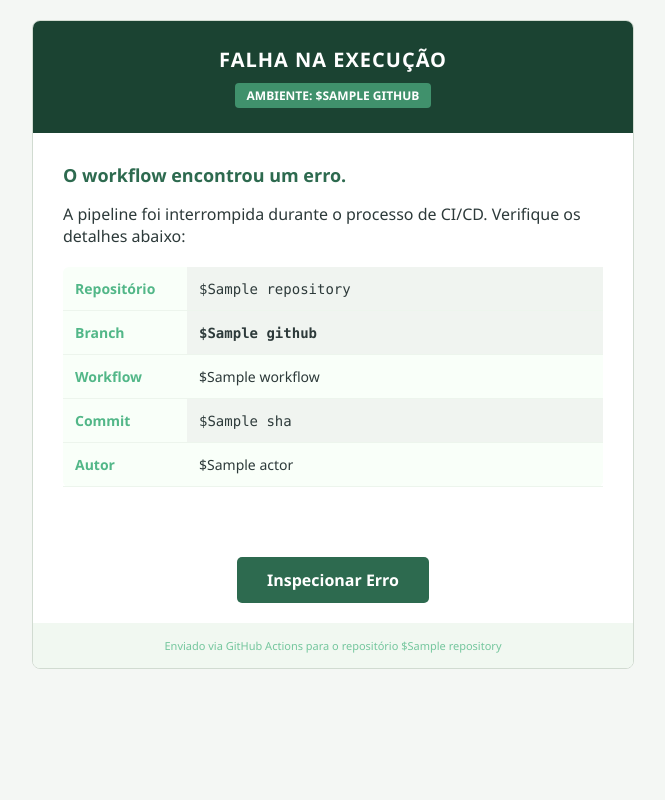
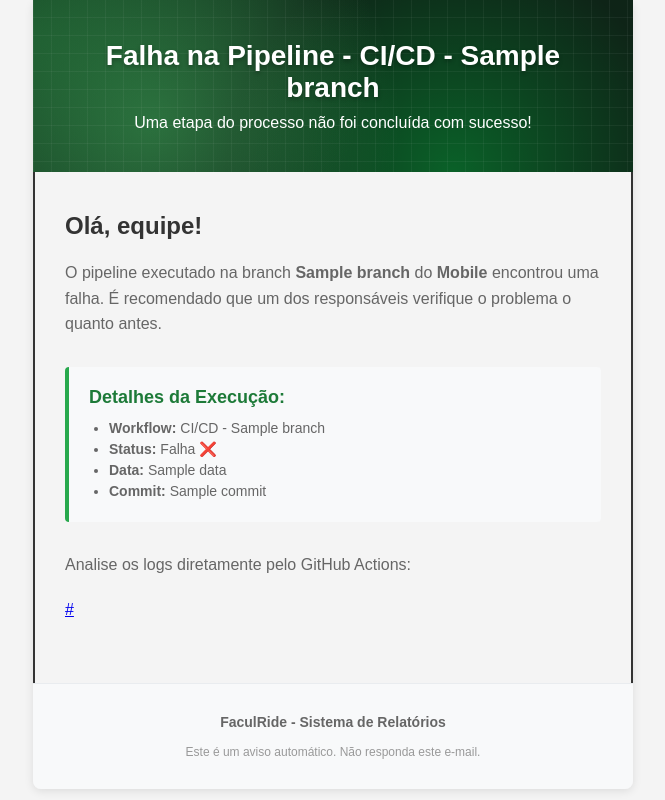
Before and after one commit to RyanCNP/Tester, a Python web app: template .github/templates/e-mail.actions.html in a window 1280 px wide. Shown: the whole page, without its empty margins (307-972 px from the left). Run offline with Jinja, Linux system fonts and the light colour scheme; the template is opened without the code that fills it: most values are stand-ins (such as "Sample title", 1, 10 or a date in 2020).

Commit message:
feat: funfa

```diff
--- a/.github/templates/e-mail.actions.html
+++ b/.github/templates/e-mail.actions.html
@@ -1,87 +1,175 @@
 <!DOCTYPE html>
-<html lang="pt-br">
+<html lang="pt-BR">
+
 <head>
     <meta charset="UTF-8">
     <meta name="viewport" content="width=device-width, initial-scale=1.0">
-    <title>Pipeline Status - ${{ github.ref_name }}</title>
+    <title>Falha no Pipeline</title>
     <style>
-        body { font-family: 'Segoe UI', Arial, sans-serif; background-color: #f4f7f4; margin: 0; padding: 0; }
-        .wrapper { width: 100%; padding: 20px 0; }
-        .container { max-width: 600px; margin: 0 auto; background: #ffffff; border: 1px solid #d1dbd1; border-radius: 8px; overflow: hidden; }
-        .header { background-color: #1b4332; color: #ffffff; padding: 25px; text-align: center; }
-        .header h1 { margin: 0; font-size: 20px; letter-spacing: 1px; }
-
-        /* Badge Dinâmico para Branch */
-        .branch-badge {
-            display: inline-block;
-            padding: 4px 12px;
-            border-radius: 4px;
-            font-size: 12px;
-            font-weight: bold;
-            text-transform: uppercase;
-            margin-top: 10px;
-            background-color: #40916c; /* Verde médio */
-            color: white;
+        body {
+            margin: 0;
+            padding: 0;
+            font-family: Arial, sans-serif;
+            background-color: #f4f4f4;
         }
 
-        .content { padding: 30px; color: #2d3a3a; }
-        .status-alert { color: #2d6a4f; font-weight: bold; font-size: 18px; margin-bottom: 15px; }
+        table[role="presentation"] {
+            background-color: #f4f4f4;
+        }
 
-        .info-table { width: 100%; border-collapse: collapse; margin: 20px 0; background-color: #f9fff9; border-radius: 6px; }
-        .info-table td { padding: 12px; border-bottom: 1px solid #edf5ed; font-size: 14px; }
-        .label { color: #52b788; font-weight: bold; width: 100px; }
-        .mono { font-family: 'SFMono-Regular', Consolas, monospace; background: #f0f4f0; padding: 2px 4px; }
+        .container {
+            background-color: #ffffff;
+            border-radius: 8px;
+            box-shadow: 0 2px 10px rgba(0, 0, 0, 0.1);
+        }
 
-        .btn-wrapper { text-align: center; padding: 20px 0; }
-        .button { background-color: #2d6a4f; color: #ffffff !important; text-decoration: none; padding: 12px 30px; border-radius: 5px; font-weight: bold; display: inline-block; }
+        .header {
+            padding: 40px 30px;
+            text-align: center;
+            background-color: #0e2417;
 
-        .footer { background: #f1f8f1; padding: 15px; text-align: center; font-size: 11px; color: #74c69d; }
+            background-image:
+                /* grade suave */
+                linear-gradient(90deg, #d7d7d70f 1px, transparent 1px),
+                linear-gradient(0deg, #d7d7d70f 1px, transparent 1px),
+
+                /* manchas simulando commits */
+                radial-gradient(circle at 0% 20%, #2da04b59 0%, transparent 55%),
+                radial-gradient(circle at 20% 70%, #6eff8e4d 0%, transparent 50%),
+                radial-gradient(circle at 70% 100%, #00ff5547 0%, transparent 50%);
+
+            background-size:
+                18px 18px, 18px 18px,
+                /* grade */
+                auto, auto, auto;
+            /* manchas */
+        }
+
+
+        .header h1 {
+            margin: 0;
+            color: #ffffff;
+            font-size: 28px;
+            font-weight: bold;
+            text-shadow: 0 2px 4px rgba(0, 0, 0, 0.3);
+        }
+
+        .header p {
+            margin: 10px 0 0 0;
+            color: #ffffff;
+            font-size: 16px;
+        }
+
+        .content {
+            padding: 40px 30px;
+        }
+
+        .content h2 {
+            margin: 0 0 20px 0;
+            color: #333333;
+            font-size: 24px;
+        }
+
+        .content p {
+            margin: 0 0 20px 0;
+            color: #666666;
+            font-size: 16px;
+            line-height: 1.6;
+        }
+
+        .info-box {
+            background-color: #f8f9fa;
+            border-left: 4px solid #27a84c;
+            padding: 20px;
+            margin: 30px 0;
+            border-radius: 4px;
+        }
+
+        .info-box h3 {
+            margin: 0 0 10px 0;
+            color: #1d7a38;
+            font-size: 18px;
+        }
+
+        .info-box ul {
+            margin: 0;
+            padding-left: 20px;
+            color: #666666;
+            font-size: 14px;
+            line-height: 1.5;
+        }
+
+        .footer {
+            background-color: #f8f9fa;
+            padding: 30px;
+            text-align: center;
+            border-radius: 0 0 8px 8px;
+            border-top: 1px solid #e9ecef;
+        }
+
+        .footer p {
+            margin: 0 0 15px 0;
+            color: #666666;
+            font-size: 14px;
+        }
+
+        .footer .legal {
+            margin: 15px 0 0 0;
+            color: #999999;
+            font-size: 12px;
+        }
     </style>
 </head>
+
 <body>
-    <div class="wrapper">
-        <div class="container">
-            <div class="header">
-                <h1>FALHA NA EXECUÇÃO</h1>
-                <div class="branch-badge">Ambiente: ${{ github.ref_name }}</div>
-            </div>
+    <table role="presentation" cellspacing="0" cellpadding="0" border="0" width="100%">
+        <tr>
+            <td align="center">
+                <table class="container" role="presentation" cellspacing="0" cellpadding="0" border="0" width="600">
+                    <tr>
+                        <td class="header">
+                            <h1>Falha na Pipeline - CI/CD - {{branch}}</h1>
+                            <p>Uma etapa do processo não foi concluída com sucesso!</p>
+                        </td>
+                    </tr>
 
-            <div class="content">
-                <div class="status-alert">O workflow encontrou um erro.</div>
-                <p>A pipeline foi interrompida durante o processo de CI/CD. Verifique os detalhes abaixo:</p>
+                    <tr>
+                        <td class="content" style="border-left: 2px solid #333333; border-right: 2px solid #333333;">
+                            <h2>Olá, equipe!</h2>
 
-                <table class="info-table">
+                            <p>O pipeline executado na branch <strong>{{branch}}</strong> do <strong>Mobile</strong> encontrou uma falha.
+                                É recomendado que um dos responsáveis verifique o problema o quanto antes.</p>
+
+                            <div class="info-box">
+                                <h3>Detalhes da Execução:</h3>
+                                <ul>
+                                    <li><strong>Workflow:</strong> CI/CD - {{branch}}</li>
+                                    <li><strong>Status:</strong> Falha ❌</li>
+                                    <li><strong>Data:</strong> {{data}}</li>
+                                    <li><strong>Commit:</strong> {{commit}}</li>
+                                </ul>
+                            </div>
+
+                            <p>Analise os logs diretamente pelo GitHub Actions:</p>
+                            <p>
+                                <a href="{{url_logs}}">{{url_logs}}</a>
+                            </p>
+                        </td>
+                    </tr>
+
                     <tr>
-                        <td class="label">Repositório</td>
-                        <td class="mono">${{ github.repository }}</td>
-                    </tr>
-                    <tr>
-                        <td class="label">Branch</td>
-                        <td class="mono"><strong>${{ github.ref_name }}</strong></td>
-                    </tr>
-                    <tr>
-                        <td class="label">Workflow</td>
-                        <td>${{ github.workflow }}</td>
-                    </tr>
-                    <tr>
-                        <td class="label">Commit</td>
-                        <td class="mono">${{ github.sha }}</td>
-                    </tr>
-                    <tr>
-                        <td class="label">Autor</td>
-                        <td>${{ github.actor }}</td>
+                        <td class="footer">
+                            <p><strong>FaculRide - Sistema de Relatórios</strong></p>
+
+                            <p class="legal">
+                                Este é um aviso automático. Não responda este e-mail.
+                            </p>
+                        </td>
                     </tr>
                 </table>
-            </div>
+            </td>
+        </tr>
+    </table>
+</body>
 
-            <div class="btn-wrapper">
-                <a href="${{ github.server_url }}/${{ github.repository }}/actions/runs/${{ github.run_id }}" class="button">Inspecionar Erro</a>
-            </div>
-
-            <div class="footer">
-                Enviado via GitHub Actions para o repositório ${{ github.event.repository.name }}
-            </div>
-        </div>
-    </div>
-</body>
 </html>
```
Also changed, not shown: .github/workflows/develop.yml.
